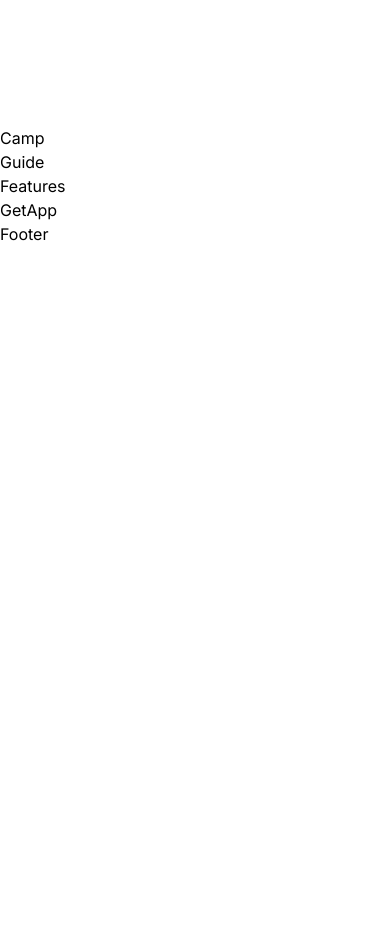
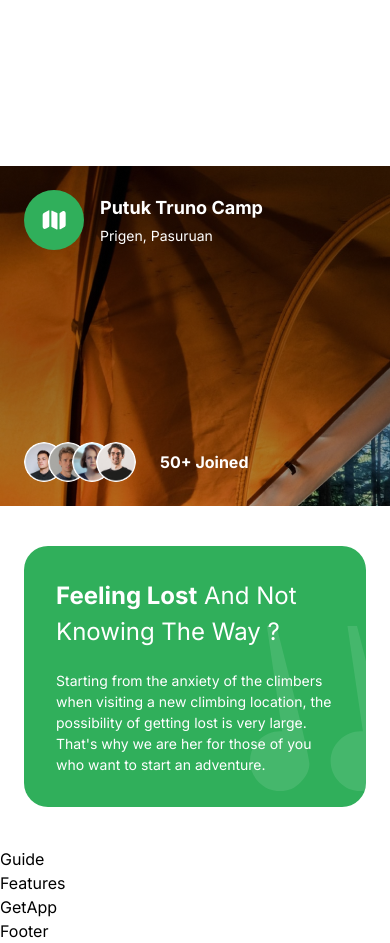
Before and after one commit to SoumyajeetMazumdar/travelpage-nextjs, a Next.js app: page / in a window 390 px wide. Shown: the part 943-1886 px from the top of the page. Before the commit the page ends 1189 px from the top, so only its background shows below. Built offline with nearby package versions, Linux system fonts and the light colour scheme.

Commit message:
camp section complete, fully responsive

```diff
--- a/components/Camp.tsx
+++ b/components/Camp.tsx
@@ -1,7 +1,100 @@
-import React from "react";
+import { PEOPLE_URL } from "@/constants";
+import Image from "next/image";
+
+interface CampProps {
+  backgroundImage: string;
+  title: string;
+  subtitle: string;
+  peopleJoined: string;
+}
+
+const CampSite = ({
+  backgroundImage,
+  title,
+  subtitle,
+  peopleJoined,
+}: CampProps) => {
+  return (
+    <div
+      className={`h-full w-full min-w-[1100px] ${backgroundImage} bg-cover bg-no-repeat lg:rounded-r-5xl 2xl:rounded-5xl`}
+    >
+      <div className="flex h-full flex-col items-start justify-between p-6 lg:px-20 lg:py-10 ">
+        <div className="flexCenter gap-4">
+          <div className="rounded-full bg-green-50 p-4">
+            <Image src="/folded-map.svg" alt="map" width={28} height={28} />
+          </div>
+
+          <div className="flex flex-col gap-1">
+            <h4 className="bold-18 text-white">{title}</h4>
+            <p className="regular-14 text-white">{subtitle}</p>
+          </div>
+        </div>
+
+        <div className="flexCenter gap-6">
+          {" "}
+          <span className="flex -space-x-4 overflow-hidden">
+            {PEOPLE_URL.map((url) => (
+              <Image
+                src={url}
+                key={url}
+                alt="person"
+                width={52}
+                height={52}
+                className="inline-block w-10 h-10 rounded-full"
+              />
+            ))}
+          </span>
+          <p className="bold-16 md:bold-20 text-white">{peopleJoined}</p>
+        </div>
+      </div>
+    </div>
+  );
+};
 
 const Camp = () => {
-  return <div>Camp</div>;
+  return (
+    <section
+      className=" 2xl:max-container relative flex flex-col py-10 lg:mb-10 lg:py-20 xl:mb-20
+  "
+    >
+      <div className="hide-scrollbar flex h-[340px] w-full items-start justify-start gap-8 overflow-x-auto lg:h-[400px] xl:h-[640px]">
+        <CampSite
+          backgroundImage="bg-bg-img-1"
+          title="Putuk Truno Camp"
+          subtitle="Prigen, Pasuruan"
+          peopleJoined="50+ Joined"
+        />
+
+        <CampSite
+          backgroundImage="bg-bg-img-2"
+          title="Mountain View Camp"
+          subtitle="Somewhere in the Wilderness"
+          peopleJoined="150+ Joined"
+        />
+      </div>
+
+      <div className="flexEnd mt-10 px-6 lg:-mt-60 lg:mr-6">
+        <div className="bg-green-50 p-8 lg:max-w-[500px] xl:max-w-[734px] xl:rounded-5xl xl:px-16 xl:py-20 relative w-full overflow-hidden rounded-3xl">
+          <h2 className="capitalize regular-24 md:regular-32 2xl:regular-40 text-white">
+            <strong>Feeling Lost</strong> and not knowing the way ?
+          </h2>
+          <p className="regular-14 xl:regular-16 mt-5 text-white">
+            Starting from the anxiety of the climbers when visiting a new
+            climbing location, the possibility of getting lost is very large.
+            That's why we are her for those of you who want to start an
+            adventure.
+          </p>
+          <Image
+            src="/quote.svg"
+            alt="camp-2"
+            height={219}
+            width={186}
+            className="camp-quote"
+          />
+        </div>
+      </div>
+    </section>
+  );
 };
 
 export default Camp;
```
